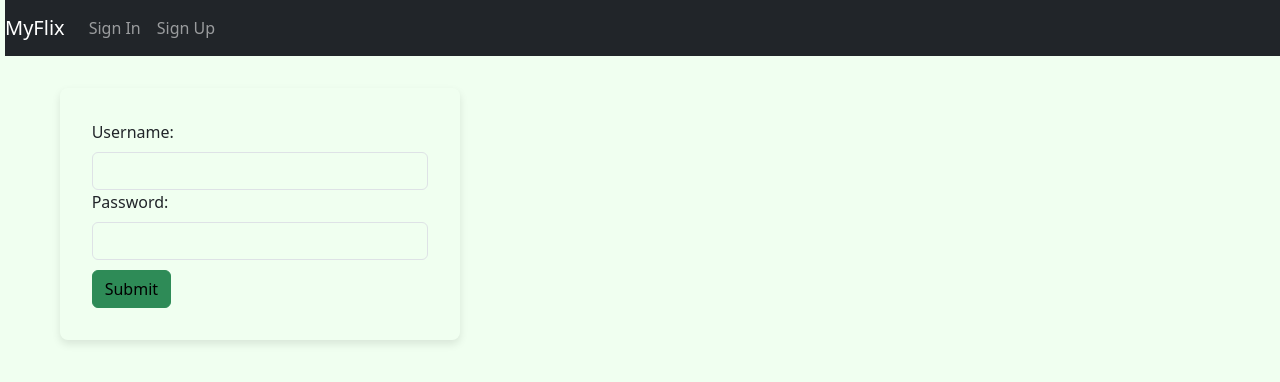
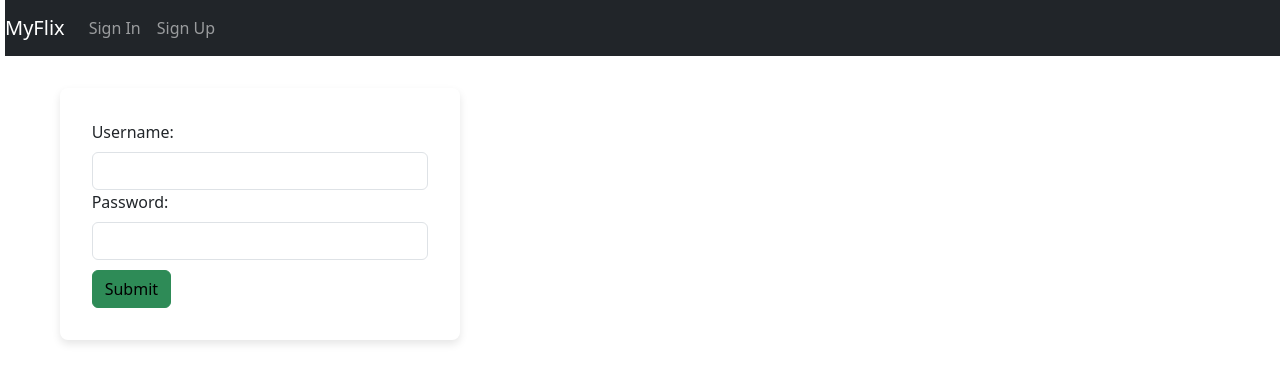
Before and after one commit to hand1ov1eternity/myFlix-client, a React (Vite) app: page /Login in a window 1280 px wide. Shown: the top 382 px of the page. Built offline with nearby package versions, Linux system fonts and the light colour scheme.

Commit message:
fix bg color

```diff
--- a/src/index.scss
+++ b/src/index.scss
@@ -1,11 +1,11 @@
 $primary: SeaGreen;
-$body-bg: Honeydew;
+$body-bg: white;
 
+// Optional: Ensure body background is set to white
 body {
-  background-color: white;
-  color: #000; /* Optional: adjust text color to contrast with white background */
+  background-color: $body-bg;
+  color: #000; // Adjust text color to contrast with white background
 }
-
 
 .form-container {
     margin: 2rem auto; // Add margin for space
@@ -13,6 +13,6 @@ body {
     max-width: 400px; // Limit the width of forms for alignment
     border-radius: 8px; // Rounded corners
     box-shadow: 0 4px 8px rgba(0, 0, 0, 0.1); // Subtle shadow
-  }
+}
 
-  @import '~bootstrap/scss/bootstrap.scss';
+@import '~bootstrap/scss/bootstrap.scss';
```
Also changed, not shown: 2 other files (tests, documents, lock files or other folders).
